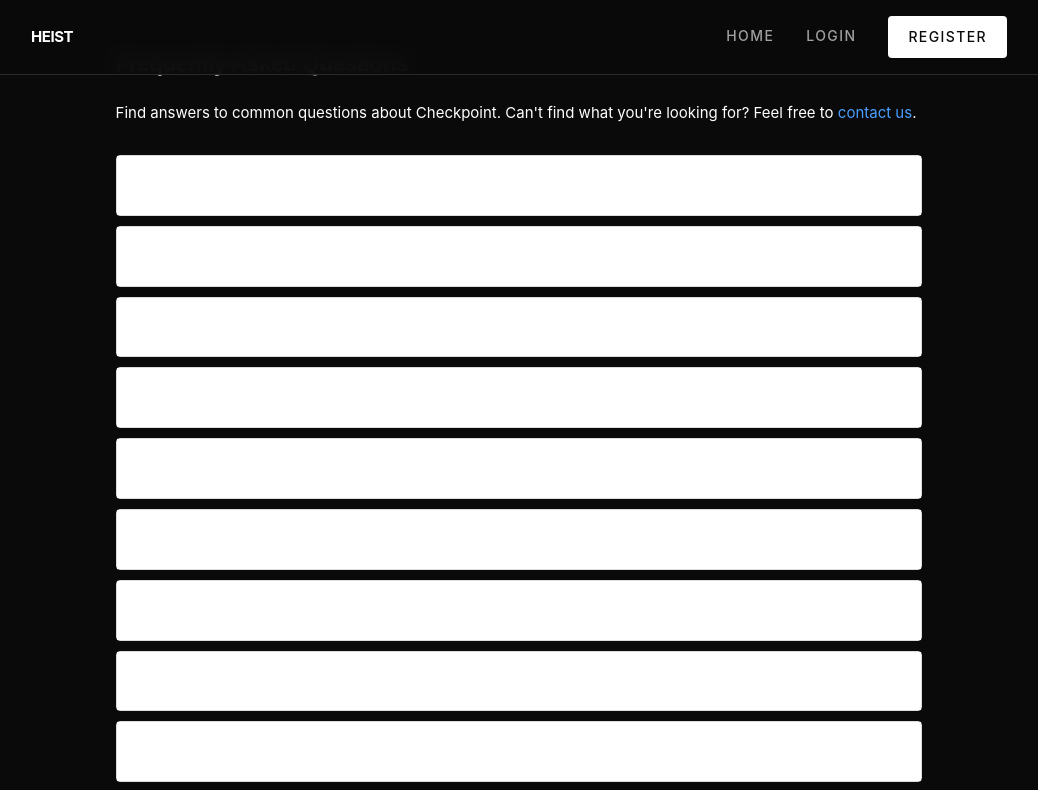
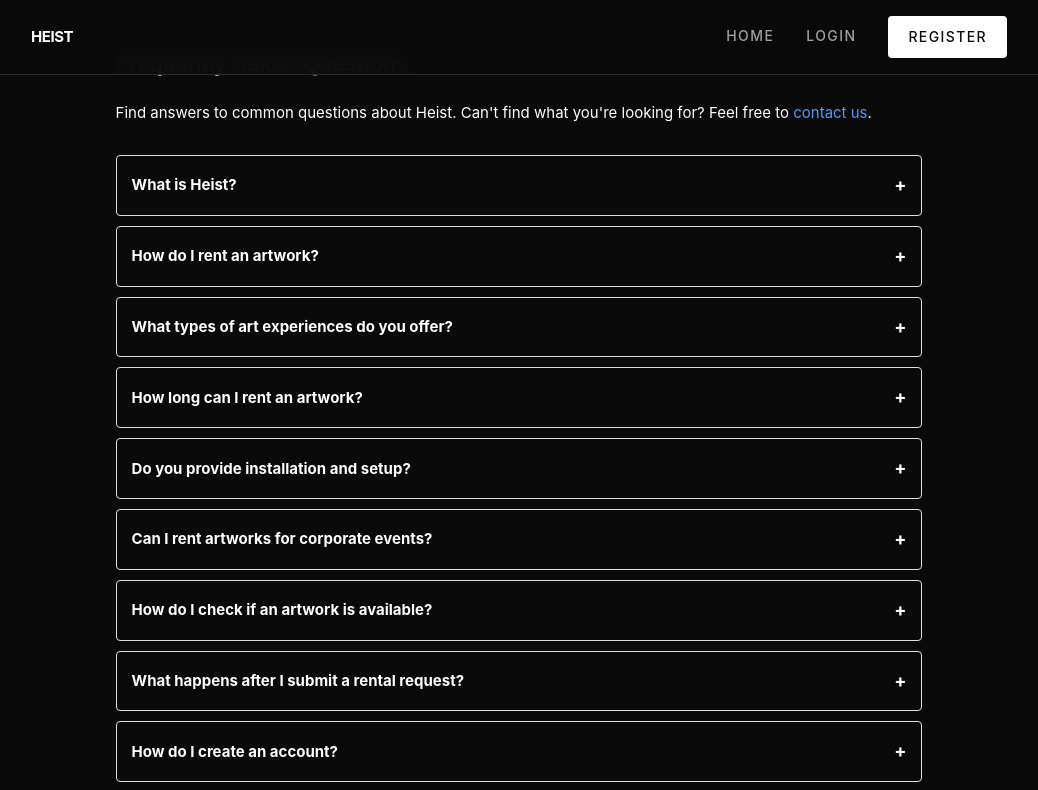
Before and after one commit to EveraertJan/HEIST, a React (Vite) app in the folder images/frontend/: page /faq in a window 1280 px wide. Shown: the top 790 px of the page, without its empty margins (121-1159 px from the left). Built offline with nearby package versions, Linux system fonts and the light colour scheme; no server answers.

Commit message:
feat: update FAQ

```diff
--- a/images/frontend/src/pages/FAQ.tsx
+++ b/images/frontend/src/pages/FAQ.tsx
@@ -7,40 +7,48 @@
 
 const faqData: FAQItem[] = [
   {
-    question: "What is Checkpoint?",
-    answer: "Checkpoint is a classroom management platform that allows teachers to track student progress through customizable checkpoints and provide feedback. It helps educators monitor learning milestones and give timely, constructive feedback to students."
+    question: "What is Heist?",
+    answer: "Heist is a curated platform for renting immersive art experiences designed for homes, offices, and events. We transform spaces through carefully selected digital art installations that spark conversations and create memorable environments."
   },
   {
-    question: "How do I create a classroom?",
-    answer: "After logging in, go to your home page and click 'Create Classroom'. Fill in the classroom name, academic year, and optionally set an email domain restriction for students joining. Once created, you'll receive an invite code to share with your students."
+    question: "How do I rent an artwork?",
+    answer: "Browse our gallery, select an artwork that interests you, and click 'Rent Artwork'. You'll need to provide delivery address and contact information. Your request will be reviewed by our team, and once approved, we'll arrange delivery and setup."
   },
   {
-    question: "How do students join a classroom?",
-    answer: "Students can join a classroom by clicking the 'Join Classroom' button on their home page and entering the invite code provided by their teacher. Alternatively, teachers can share a direct invite link that students can click to join automatically."
+    question: "What types of art experiences do you offer?",
+    answer: "We offer various mediums including digital installations, projection art, interactive pieces, and immersive environments. Each experience is designed to transform spaces and create engaging atmospheres for both personal and professional settings."
   },
   {
-    question: "What are checkpoints?",
-    answer: "Checkpoints are milestones that teachers create to track student progress. They represent key learning objectives or stages in a course. Teachers can mark when students have reached each checkpoint, providing a clear visual of each student's progress."
+    question: "How long can I rent an artwork?",
+    answer: "The maximum rental period is 1 month. Rental durations can be discussed based on your specific needs, especially for corporate events or longer exhibitions."
   },
   {
-    question: "Can I reorder checkpoints after creating them?",
-    answer: "Yes, teachers can reorder checkpoints using the up/down arrows next to each checkpoint. However, reordering is only possible before any student has reached any checkpoint in that classroom. This ensures consistency in progress tracking."
+    question: "Do you provide installation and setup?",
+    answer: "Yes, we provide all necessary equipment and setup guidance for a seamless installation. Our team ensures that each artwork is properly installed and ready for your experience."
   },
   {
-    question: "How does the feedback system work?",
-    answer: "Teachers and students can add feedback entries that appear in a timeline view. Feedback can include rich text and images. Teachers can lock feedback to prevent further editing, and both parties can see the complete history of feedback for each student."
+    question: "Can I rent artworks for corporate events?",
+    answer: "Absolutely! We specialize in creating unforgettable corporate experiences. Our installations serve as powerful conversation catalysts for conferences, offices, showrooms, and exclusive events. Contact us at events@heist.gallery for custom curation."
   },
   {
-    question: "Can I restrict who joins my classroom?",
-    answer: "Yes, when creating a classroom, you can set an 'Allowed Email Domain' restriction. Only users with email addresses from that domain (e.g., @student.school.edu) will be able to join your classroom."
+    question: "How do I check if an artwork is available?",
+    answer: "Each artwork in our gallery shows its availability status. If an artwork is currently rented out, it will be marked as unavailable. You can still submit a request, and we'll notify you when it becomes available."
   },
   {
-    question: "What happens when I mark a classroom as completed?",
-    answer: "When a classroom is marked as completed, no new feedback can be added. Students and teachers can still view all historical data, but the classroom becomes read-only. This is useful for archiving classes at the end of a semester."
+    question: "What happens after I submit a rental request?",
+    answer: "Your request goes through an approval process. You'll receive updates on the status: requested (pending), approved, finalized (completed), or rejected. You can track all your requests in the 'My Rentals' section."
   },
   {
-    question: "How do I update my profile information?",
-    answer: "Click on 'Profile' in the navigation bar. From there, you can update your name, email address, date of birth, and change your password. Make sure to save your changes after editing."
+    question: "How do I create an account?",
+    answer: "Click 'Request Membership' on the login page and fill in your details. Once registered, you can browse artworks, submit rental requests, and manage your profile information."
+  },
+  {
+    question: "What are the delivery requirements?",
+    answer: "You'll need to provide a complete delivery address and phone number when requesting a rental. Our team will coordinate delivery timing and any specific setup requirements for your space."
+  },
+  {
+    question: "Can I search or filter artworks?",
+    answer: "Yes, our gallery allows you to search by artwork title or artist name, and filter by different mediums. This helps you find the perfect experience for your space and preferences."
   },
   {
     question: "Is my data secure?",
@@ -61,8 +69,8 @@
         <div className="ten columns offset-by-one">
           <h2>Frequently Asked Questions</h2>
           <p style={{ marginBottom: '30px' }}>
-            Find answers to common questions about Checkpoint. Can't find what you're looking for?
-            Feel free to <a href="/contact">contact us</a>.
+            Find answers to common questions about Heist. Can't find what you're looking for?
+            Feel free to <a href="mailto:events@heist.gallery">contact us</a>.
           </p>
 
           <div>
@@ -80,7 +88,6 @@
                   style={{
                     padding: '15px',
                     cursor: 'pointer',
-                    backgroundColor: openIndex === index ? '#f0f0f0' : '#fff',
                     fontWeight: 'bold',
                     display: 'flex',
                     justifyContent: 'space-between',
@@ -96,7 +103,6 @@
                   <div style={{
                     padding: '15px',
                     borderTop: '1px solid #ddd',
-                    backgroundColor: '#fafafa'
                   }}>
                     {faq.answer}
                   </div>
```
